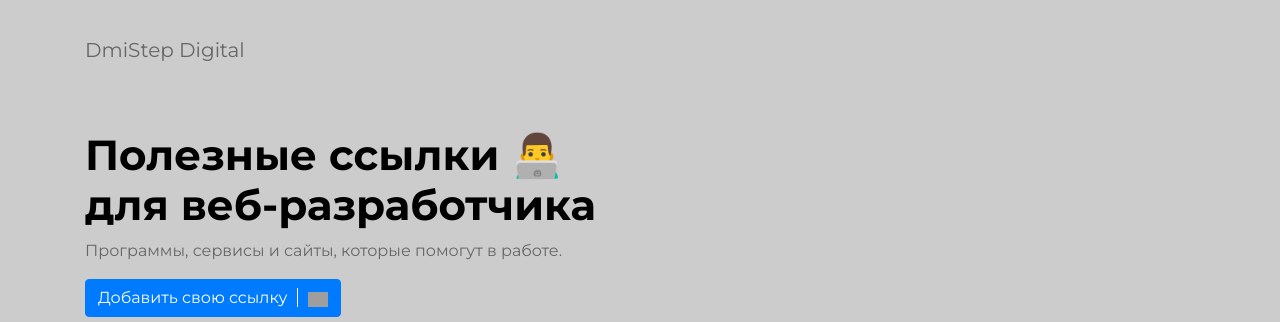
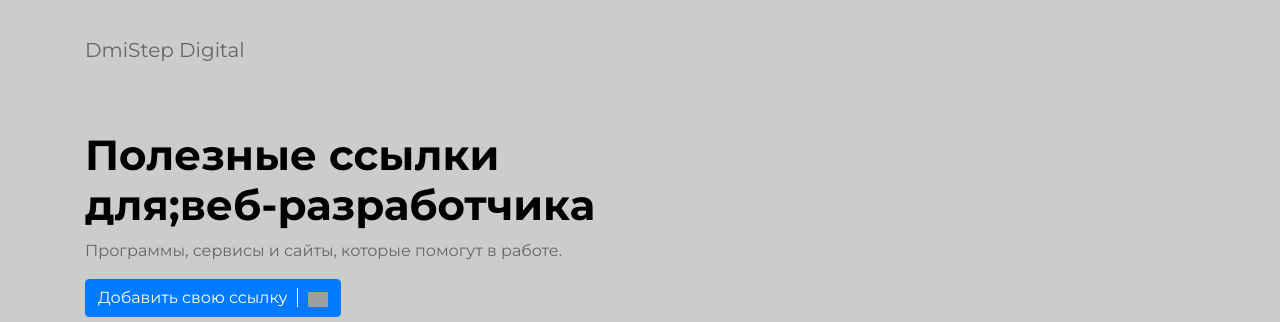
Before and after one commit to Dmistep/dmistep.github.io, a Jekyll site: the page mylink/index.html, which Jekyll copies as it is, in a window 1280 px wide. Shown: the top 322 px of the page. Built offline with Jekyll 4.4.1, drawn with Linux system fonts in a browser that asks for light colours; grey boxes are pictures that could not be loaded.

Commit message:
for link

```diff
--- a/mylink/index.html
+++ b/mylink/index.html
@@ -35,7 +35,7 @@
 			</div>
 			<div class="row">
 				<div class="col-lg-6">
-				   <h1 class="header__title">Полезные ссылки 👨‍💻 для&nbsp;веб-разработчика</h1>
+				   <h1 class="header__title">Полезные ссылки для;веб-разработчика</h1>
 				   <p class="header__text">Программы, сервисы и сайты, которые помогут в работе.</p>
 				   <a href="https://dmistep.github.io/mylink" class="btn btn-primary"> <span class="button-text">Добавить свою ссылку</span> <img class="button-img" src="img/github-logo.svg" alt=""></a>
 				</div>
```
